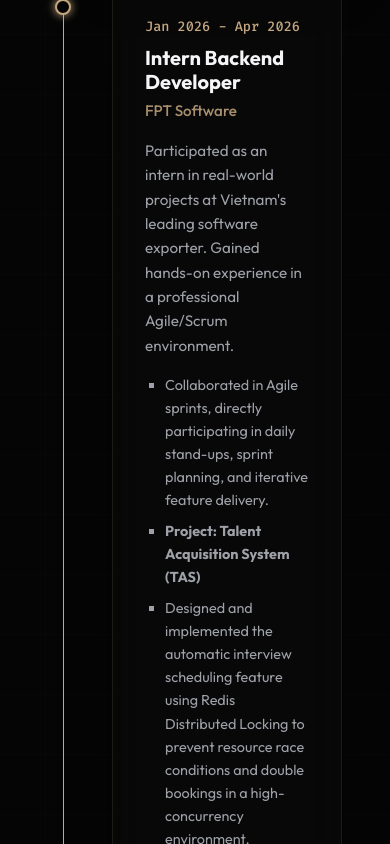
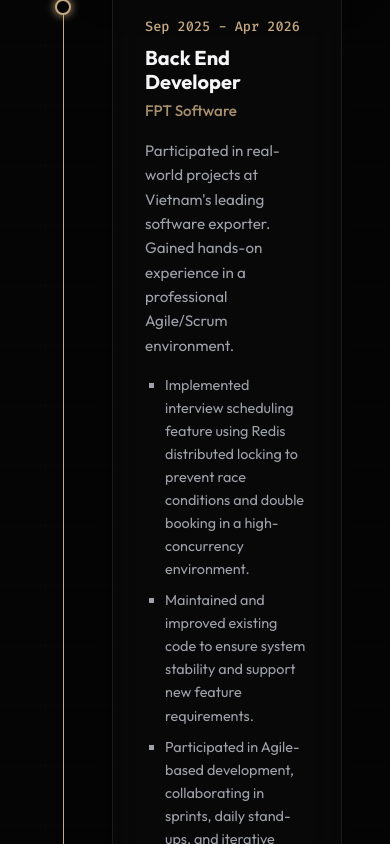
Before and after one commit to khongphaiduc/portfolio-app, a React (Vite) app: page / in a window 390 px wide. Shown: the part 5120-5964 px from the top of the page. Built offline with nearby package versions, Linux system fonts and the light colour scheme; a web font is replaced by a local one.

Commit message:
feat: implement portfolio application structure with responsive React components and typing effects

```diff
--- a/src/App.jsx
+++ b/src/App.jsx
@@ -518,16 +518,16 @@ function App() {
             <div className="timeline-item right">
               <div className="timeline-dot"></div>
               <div className="timeline-card glass-card">
-                <span className="timeline-date">Jan 2026 - Apr 2026</span>
-                <h3 className="timeline-title">Intern Backend Developer</h3>
+                <span className="timeline-date">Sep 2025 - Apr 2026</span>
+                <h3 className="timeline-title">Back End Developer</h3>
                 <span className="timeline-subtitle">FPT Software</span>
                 <p className="timeline-desc">
-                  Participated as an intern in real-world projects at Vietnam's leading software exporter. Gained hands-on experience in a professional Agile/Scrum environment.
+                  Participated in real-world projects at Vietnam's leading software exporter. Gained hands-on experience in a professional Agile/Scrum environment.
                 </p>
                 <ul className="timeline-bullets">
-                  <li>Collaborated in Agile sprints, directly participating in daily stand-ups, sprint planning, and iterative feature delivery.</li>
-                  <li><strong>Project: Talent Acquisition System (TAS)</strong></li>
-                  <li>Designed and implemented the automatic interview scheduling feature using Redis Distributed Locking to prevent resource race conditions and double bookings in a high-concurrency environment.</li>
+                  <li>Implemented interview scheduling feature using Redis distributed locking to prevent race conditions and double booking in a high-concurrency environment.</li>
+                  <li>Maintained and improved existing code to ensure system stability and support new feature requirements.</li>
+                  <li>Participated in Agile-based development, collaborating in sprints, daily stand-ups, and iterative feature delivery.</li>
                 </ul>
               </div>
             </div>
```
Also changed, not shown: 1 other file (tests, documents, lock files or other folders).
